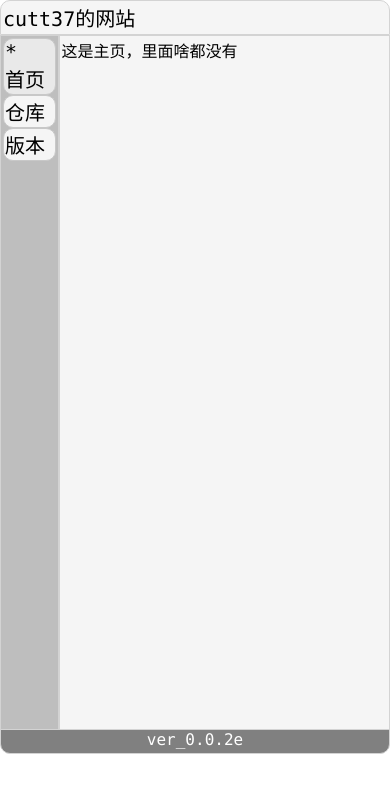
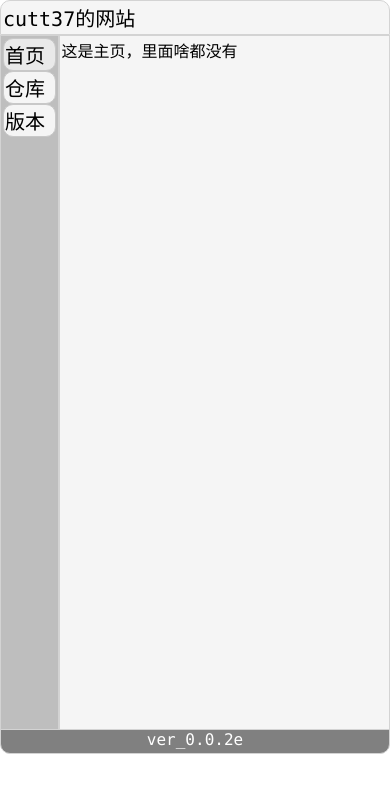
Before and after one commit to cutt37/cutt37.github.io, a plain HTML site: page index.html in a window 390 px wide. Drawn offline with Linux system fonts and the light colour scheme.

Commit message:
Add files via upload

```diff
--- a/stylesheet/buttons.css
+++ b/stylesheet/buttons.css
@@ -62,4 +62,5 @@
 		padding: 1.5%;
 		font-size: 18px;
 	}
+	#home:before {content: '';}
 }
```
